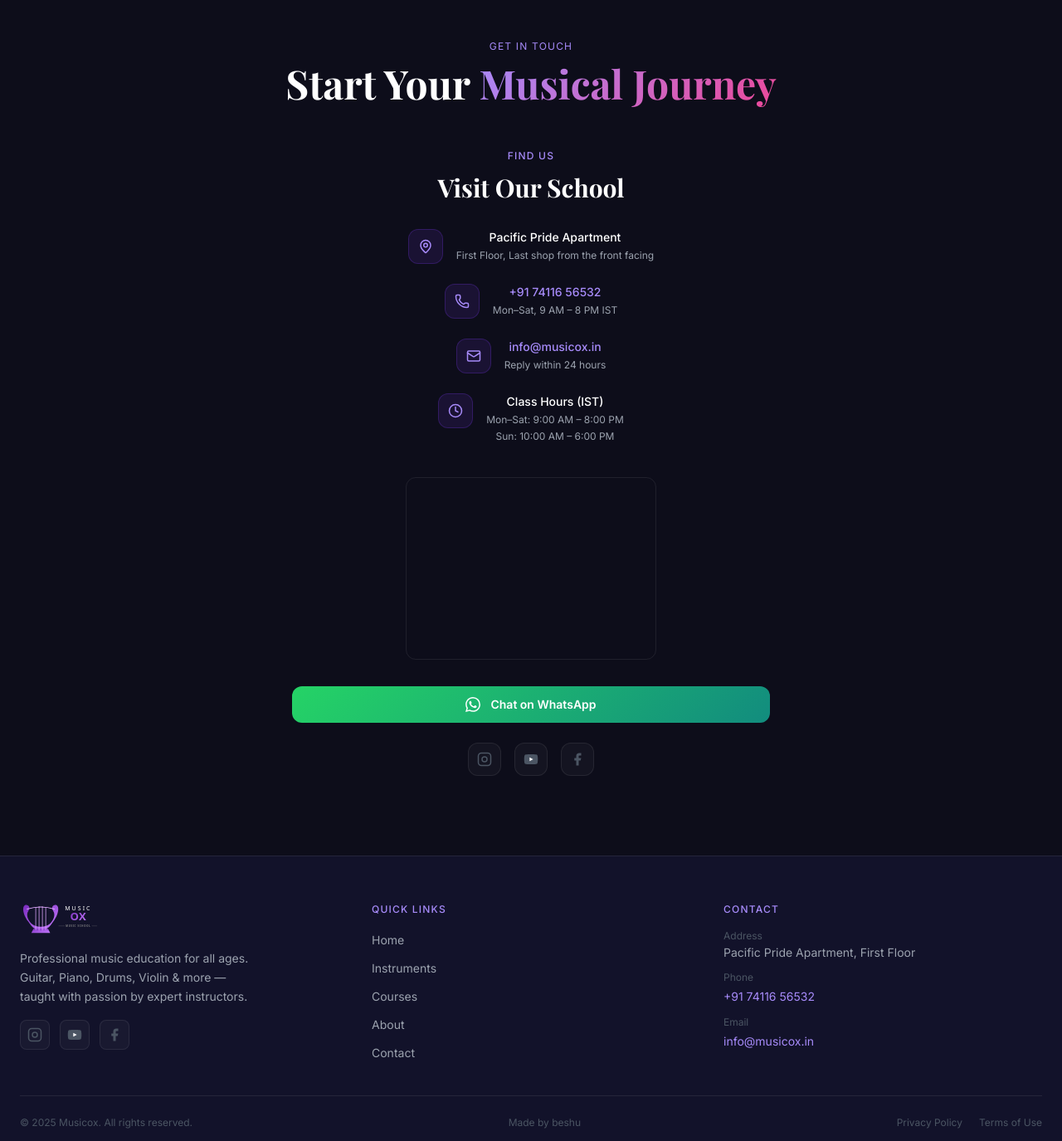
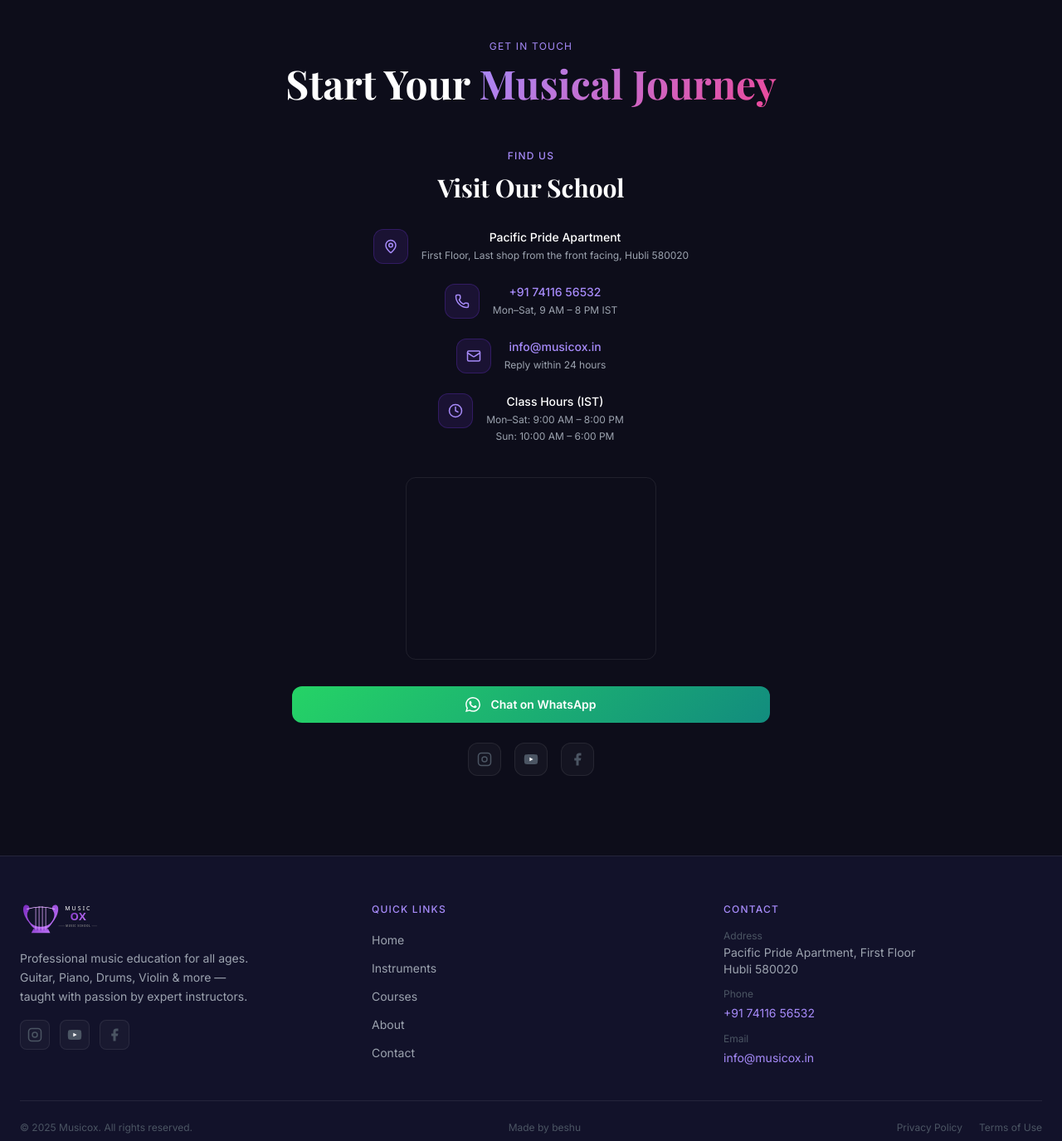
Before and after one commit to Kalpavruksha/Musicox, a Next.js app: page / in a window 1280 px wide. Shown: the part 5562-6937 px from the top of the page at 83% size. Built offline with nearby package versions, Linux system fonts and the light colour scheme; grey boxes are pictures that could not be loaded.

Commit message:
Update address with city and pincode

```diff
--- a/components/Contact.tsx
+++ b/components/Contact.tsx
@@ -95,7 +95,7 @@
               {
                 icon: <MapPin size={18} />,
                 title: "Pacific Pride Apartment",
-                sub:   "First Floor, Last shop from the front facing",
+                sub:   "First Floor, Last shop from the front facing, Hubli 580020",
               },
               {
                 icon: <Phone size={18} />,
--- a/components/Footer.tsx
+++ b/components/Footer.tsx
@@ -127,8 +127,8 @@
                   Address
                 </div>
                 <div className="text-sm" style={{ color: "var(--text-secondary)", fontFamily: "'Inter', sans-serif" }}>
-                  Pacific Pride Apartment, First Floor
-                  {/* PLACEHOLDER — replace with actual address */}
+                  Pacific Pride Apartment, First Floor<br />
+                  Hubli 580020
                 </div>
               </div>
               <div>
```
